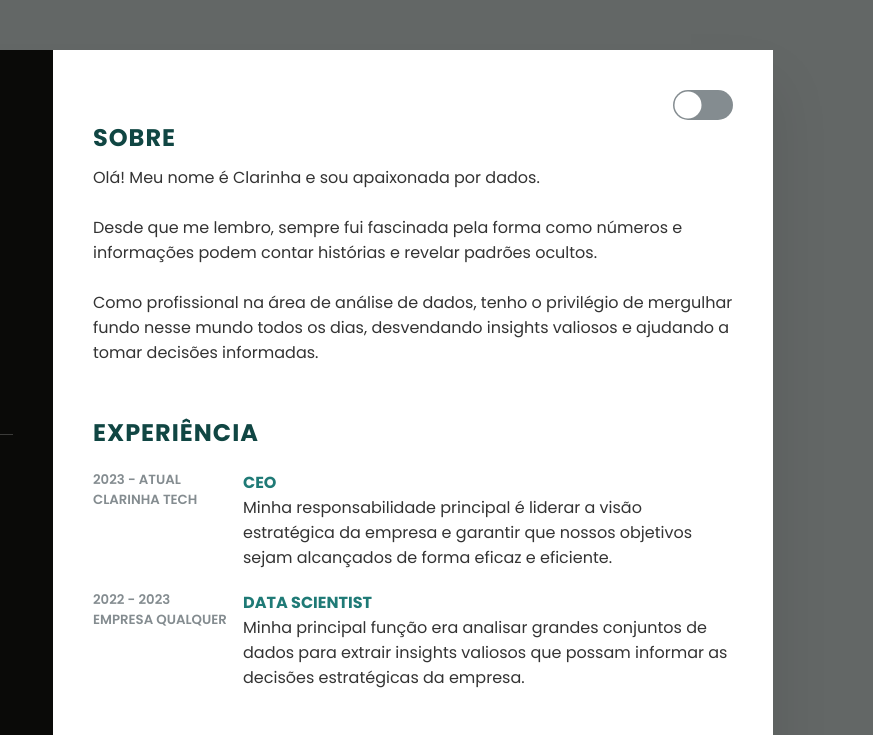
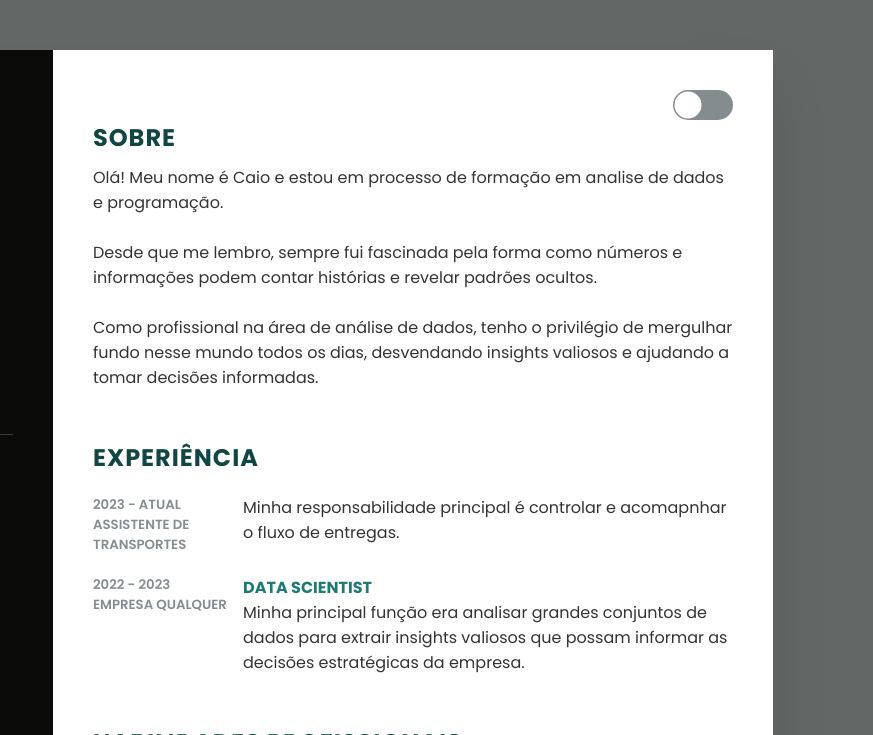
Before and after one commit to caiolebarch/firstsemester, a plain HTML site: page index.html in a window 1280 px wide. Shown: the top 735 px of the page, 407-1280 px from the left. Drawn offline with Linux system fonts and the light colour scheme.

Commit message:
index.html

```diff
--- a/index.html
+++ b/index.html
@@ -81,7 +81,7 @@
                         <span class="text">Inglês</span>
                         <!-- Altera a porcentagem de acordo com a sua proeficiência no idioma acima -->
                         <span class="percent">
-                            <div style="width: 80%;"></div>
+                            <div style="width: 5%;"></div>
                         </span>
                     </li>
                     <li>
@@ -89,7 +89,7 @@
                         <span class="text">Espanhol</span>
                         <!-- Altera a porcentagem de acordo com a sua proeficiência no idioma acima -->
                         <span class="percent">
-                            <div style="width: 70%;"></div>
+                            <div style="width: 0%;"></div>
                         </span>
                     </li>
                     <!-- Se precisar remover algum idioma só deletar o trecho <li>...</li> em que o idioma está inserido -->
@@ -110,7 +110,7 @@
             <div class="about">
                 <h2 class="title2">Sobre</h2>
                 <!-- Substitua a apresentação da clarinha pela sua, contando um pouco sobre você e sua jornada -->
-                <p>Olá! Meu nome é Clarinha e sou apaixonada por dados.
+                <p>Olá! Meu nome é Caio e estou em processo de formação em analise de dados e programação.
                     <!-- Use <br><br> para pular linhas -->
                     <br><br>Desde que me lembro, sempre fui fascinada pela forma como números e informações podem contar histórias e revelar padrões ocultos.
                     <br><br>Como profissional na área de análise de dados, tenho o privilégio de mergulhar fundo nesse mundo todos os dias, desvendando insights valiosos e ajudando a tomar decisões informadas.
@@ -121,14 +121,13 @@
                     <div class="year_company">
                         <!-- Substitua pelo ano de ingresso e de saída da empresa (se for seu emprego atual, coloque Atual) -->
                         <h5>2023 - Atual</h5>
-                        <h5>Clarinha Tech</h5>
+                        <h5>Assistente de transportes</h5>
                     </div>
                     <div class="text">
                         <!-- Substitua pelo seu cargo -->
-                        <h4>CEO</h4>
                         <!-- Descreva suas funções para o cargo mencionado -->
                         <p>
-                            Minha responsabilidade principal é liderar a visão estratégica da empresa e garantir que nossos objetivos sejam alcançados de forma eficaz e eficiente.
+                            Minha responsabilidade principal é controlar e acomapnhar o fluxo de entregas.
                         </p>
                     </div>
                 </div>
```
